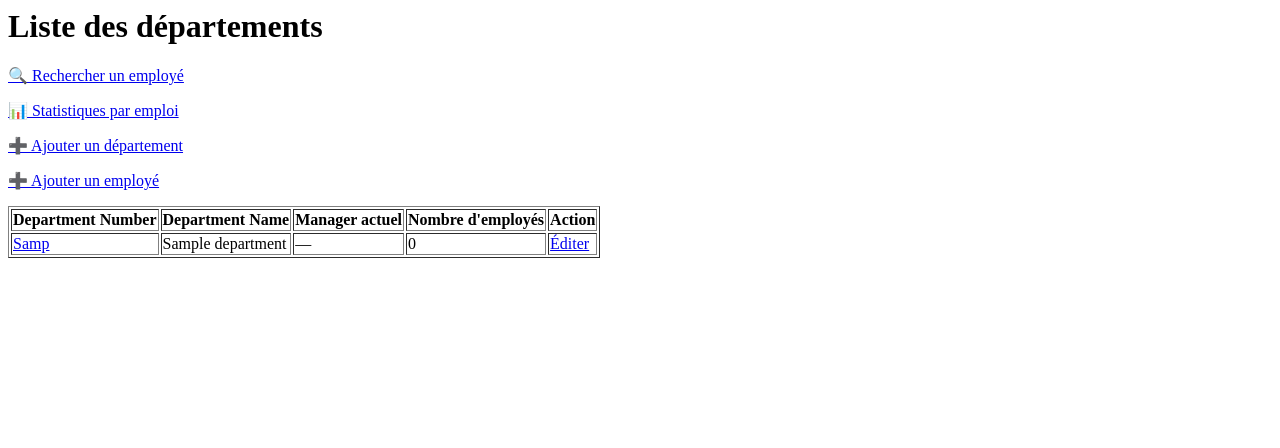
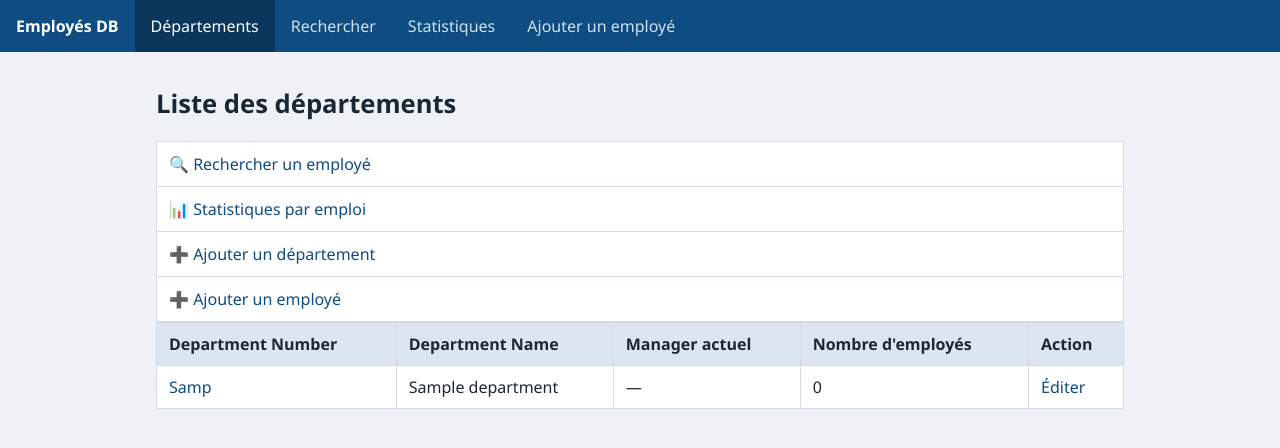
Before and after one commit to Miangola17/Tp-employe, a PHP site: page /pages/index.php in a window 1280 px wide. Shown: the top 448 px of the page. Run offline with PHP 8.4, Linux system fonts and the light colour scheme; tables that the repository leaves empty hold one stand-in row (values such as "Sample post"); some libraries are stand-ins or nearby versions.

Commit message:
origin
voila

```diff
--- a/src-tp-real-bdd/src-tp-real/src-tp-real/pages/index.php
+++ b/src-tp-real-bdd/src-tp-real/src-tp-real/pages/index.php
@@ -1,20 +1,39 @@
 <?php
-
     include('../inc/functions.php');
     $departments = get_all_departments();
 
 ?>
-<html>
+<!DOCTYPE html>
+<html lang="fr">
 <head>
-        <title>Les news</title>
+    <meta charset="utf-8">
+    <meta name="viewport" content="width=device-width, initial-scale=1">
+    <title>Liste des départements</title>
+    <link rel="stylesheet" href="../design/theme-corporate/style.css">
 </head>
 <body>
+    <nav class="navbar">
+        <ul>
+            <li class="brand">Employés DB</li>
+            <li><a href="index.php" class="active">Départements</a></li>
+            <li><a href="search.php">Rechercher</a></li>
+            <li><a href="stats.php">Statistiques</a></li>
+            <li><a href="emp_form.php">Ajouter un employé</a></li>
+        </ul>
+    </nav>
+
+    <div class="container">
         <h1>Liste des départements</h1>
-    <p><a href="search.php">🔍 Rechercher un employé</a></p>
-    <p><a href="stats.php">📊 Statistiques par emploi</a></p>
-    <p><a href="dept_form.php">➕ Ajouter un département</a></p>
-    <p><a href="emp_form.php">➕ Ajouter un employé</a></p>
- <table border="1">
+
+        <ul class="list">
+            <li><a href="search.php">🔍 Rechercher un employé</a></li>
+            <li><a href="stats.php">📊 Statistiques par emploi</a></li>
+            <li><a href="dept_form.php">➕ Ajouter un département</a></li>
+            <li><a href="emp_form.php">➕ Ajouter un employé</a></li>
+        </ul>
+
+        <table class="table">
+            <thead>
                 <tr>
                     <th>Department Number</th>
                     <th>Department Name</th>
@@ -22,6 +41,8 @@
                     <th>Nombre d'employés</th>
                     <th>Action</th>
                 </tr>
+            </thead>
+            <tbody>
                 <?php foreach ($departments as $line) {?>
                     <tr>
                         <td><a href="employees.php?dept_no=<?= urlencode($line['dept_no']) ?>"><?= $line['dept_no']?></a></td>
@@ -31,7 +52,8 @@
                         <td><a href="dept_form.php?dept_no=<?= urlencode($line['dept_no']) ?>">Éditer</a></td>
                     </tr>
                 <?php } ?>
+            </tbody>
         </table>
-
+    </div>
 </body>
 </html>
```
Lines whose indentation alone changed are shown as unchanged.
